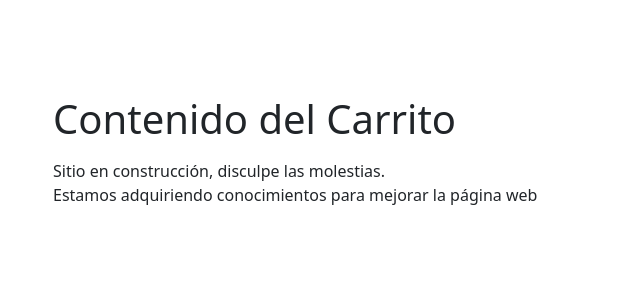
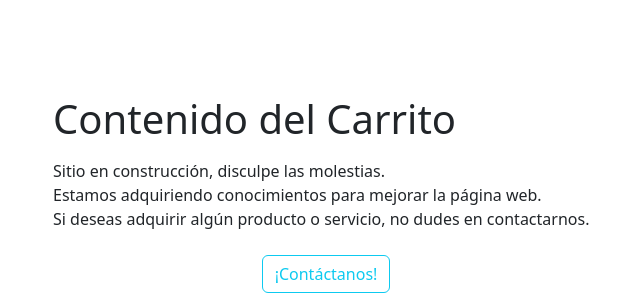
Before and after one commit to Daniela1221/Proyecto-Final, a Django app: page /tienda/carrito in a window 1280 px wide. Shown: the part 623-923 px from the top of the page, without its empty margins (314-954 px from the left). Run offline with Django 4.2, Linux system fonts and the light colour scheme; some libraries are stand-ins or nearby versions.

Commit message:
update carrito

```diff
--- a/project/apps/hogar/templates/hogar/back_carrito.html
+++ b/project/apps/hogar/templates/hogar/back_carrito.html
@@ -1,6 +1,6 @@
 {% if user.is_authenticated %}
     <div class="text-body">
-        <a class="btn btn-outline-success mt-auto" href="#">Agregar al Carro</a>
+        <a class="btn btn-outline-success mt-auto" href="tienda:carrito">Agregar al Carro</a>
     </div>
 {% else %}
     <div class="text-body-emphasis  ">
--- a/project/apps/tienda/templates/tienda/carrito.html
+++ b/project/apps/tienda/templates/tienda/carrito.html
@@ -6,7 +6,10 @@
 
 {% block CONTENIDO_STYLE %}
     Sitio en construcción, disculpe las molestias. <br>
-    Estamos adquiriendo conocimientos para mejorar la página web
+    Estamos adquiriendo conocimientos para mejorar la página web. <br>
+    Si deseas adquirir algún producto o servicio, no dudes en contactarnos. <br> <br>
+    <div class="text-center"><a class="btn btn-outline-info mt-auto" href="{% url 'tienda:contacto' %}">¡Contáctanos!</a></div>
+
 {% endblock CONTENIDO_STYLE %}
 
 {% block CONTENIDO_sSTYLE %}
```
